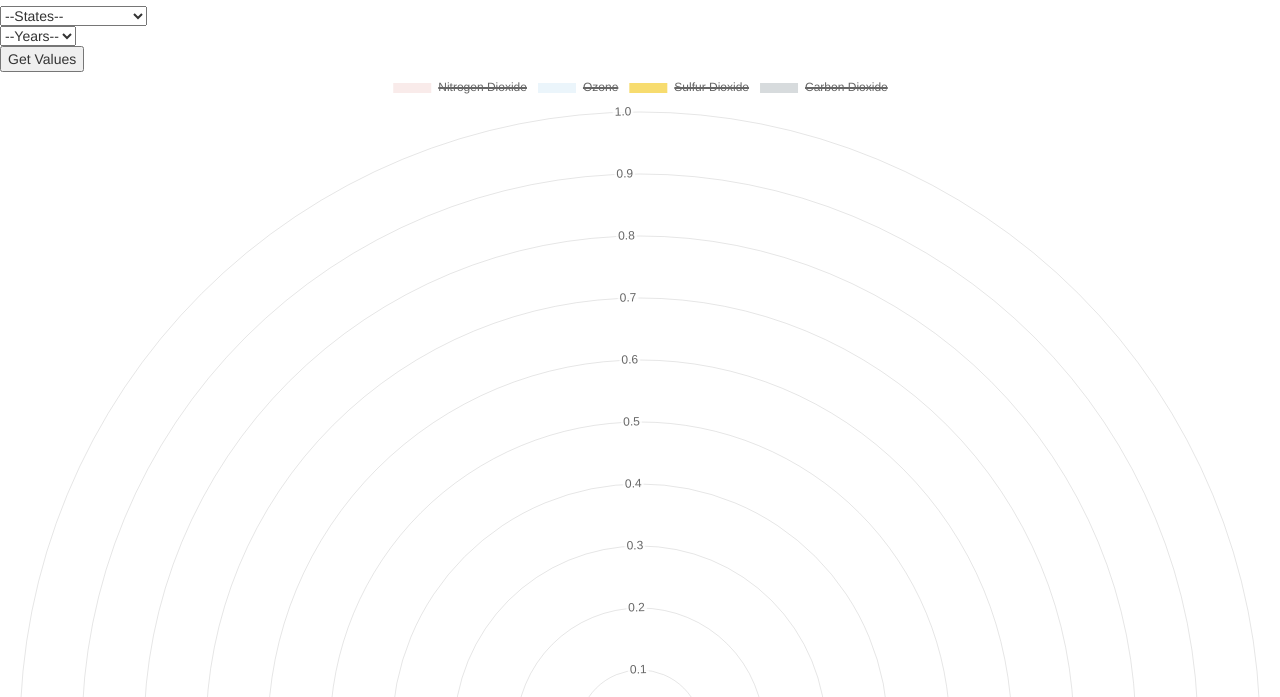
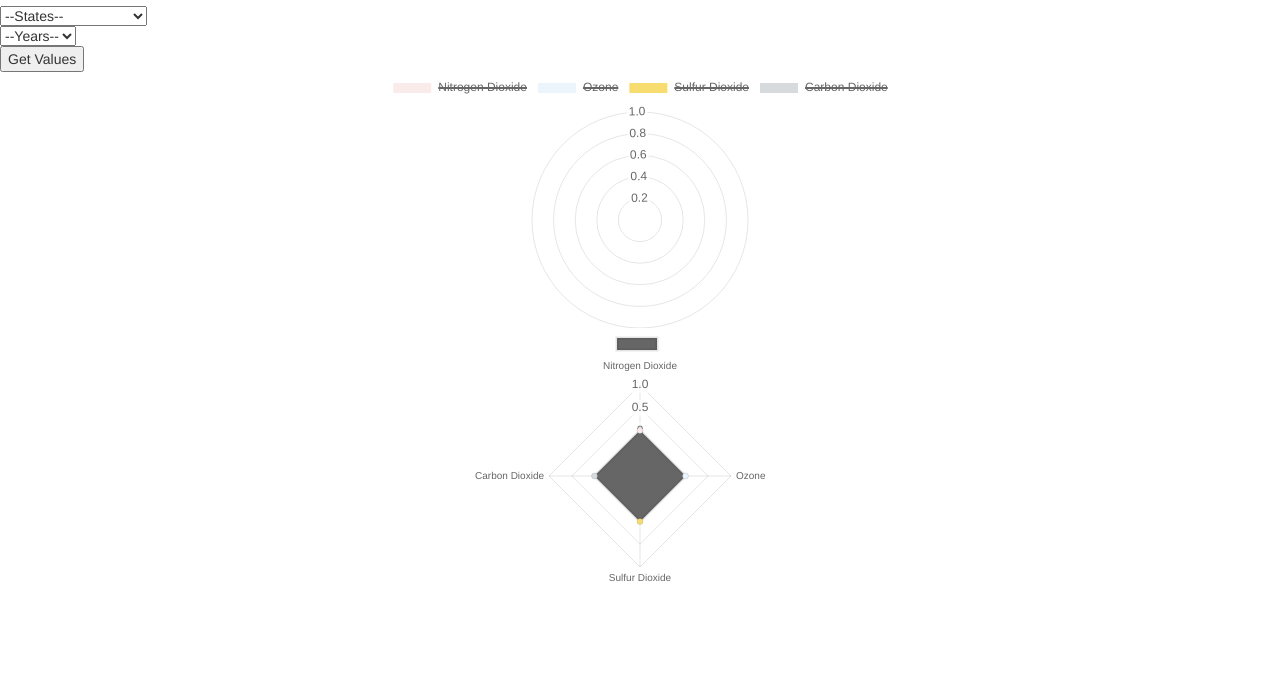
Before and after one commit to jonawaddell/Air_Pollution, a plain HTML site: page Data_Visuals/Index.html in a window 1280 px wide. Both pictures are taken after a click on the button "Get Values". Shown: the part 103-800 px from the top of the page. Drawn offline with nearby package versions, Linux system fonts and the light colour scheme.

Commit message:
Update 7/28/2018

```diff
--- a/Data_Visuals/Index.html
+++ b/Data_Visuals/Index.html
@@ -111,8 +111,8 @@
   <button type="button" onclick="GetSelectedValues()">Get Values</button>
 
   <div>
-    <canvas id="myChart" width="100" height="100"></canvas>
-    <canvas id="myChart1" width="100" height="100"></canvas>
+    <canvas id="myChart" width="50" height="10"></canvas>
+    <canvas id="myChart1" width="50" height="10"></canvas>
     <canvas id="myChart2" width="100" height="100"></canvas>
   </div>
   <script type="text/javascript" src="draw.js"></script>
--- a/Data_Visuals/draw.js
+++ b/Data_Visuals/draw.js
@@ -128,7 +128,7 @@ function GetSelectedValues(){
     })
     var ctx = document.getElementById('myChart1').getContext('2d');
     var myChart1 = new Chart(ctx, {
-      type: 'bar',
+      type: 'radar',
       data:{
         labels:["Nitrogen Dioxide","Ozone","Sulfur Dioxide","Carbon Dioxide"],
         datasets:[
```
